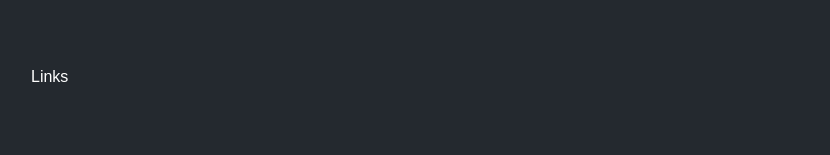
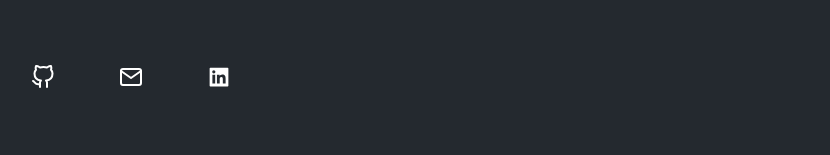
Before and after one commit to joeribreedveld/portfolio-website-v4, a Next.js app: page / in a window 1280 px wide. Shown: the part 401-556 px from the top of the page, without its empty margins (225-1055 px from the left). Built offline with nearby package versions, Linux system fonts and the light colour scheme.

Commit message:
feat(hero): add links to hero category

```diff
--- a/categories/Hero.tsx
+++ b/categories/Hero.tsx
@@ -1,5 +1,7 @@
 // Imports
-import Link from "next/link"
+import { FiGithub } from "react-icons/fi"
+import { FiMail } from "react-icons/fi"
+import { AiFillLinkedin } from "react-icons/ai"
 
 // Functions
 function Hero() {
@@ -8,7 +10,17 @@ function Hero() {
 			<section className='page-padding-x page-padding-y bg-black text-white min-h-screen flex justify-center flex-col'>
 				<h1 className='text-primary font-bold text-5xl mb-4'>Joeri Breedveld</h1>
 				<h3 className='text-xl mb-16'>Full Stack Developer</h3>
-				<p>Links</p>
+				<ul className='flex navbar-gap'>
+					<li>
+						<FiGithub size={24} />
+					</li>
+					<li>
+						<FiMail size={24} />
+					</li>
+					<li>
+						<AiFillLinkedin size={24} />
+					</li>
+				</ul>
 			</section>
 		</>
 	)
```
